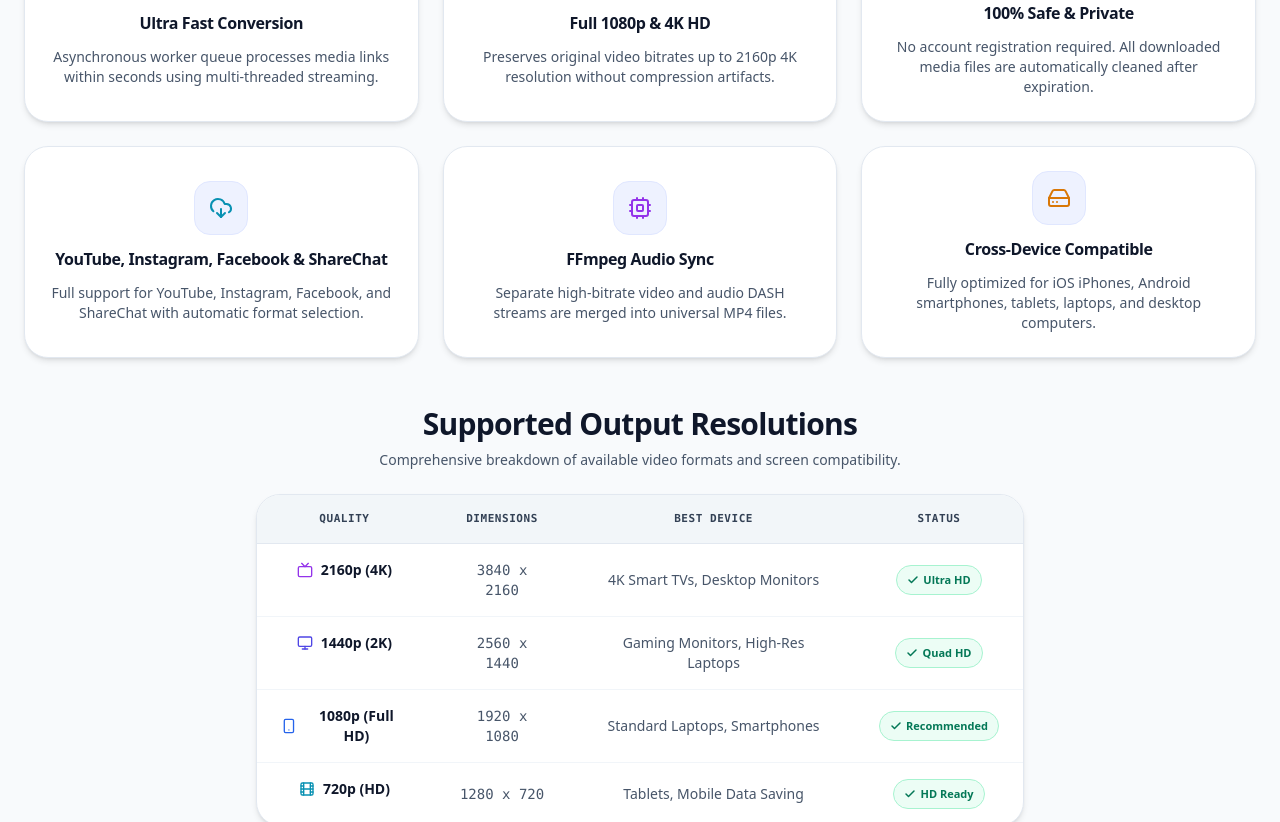
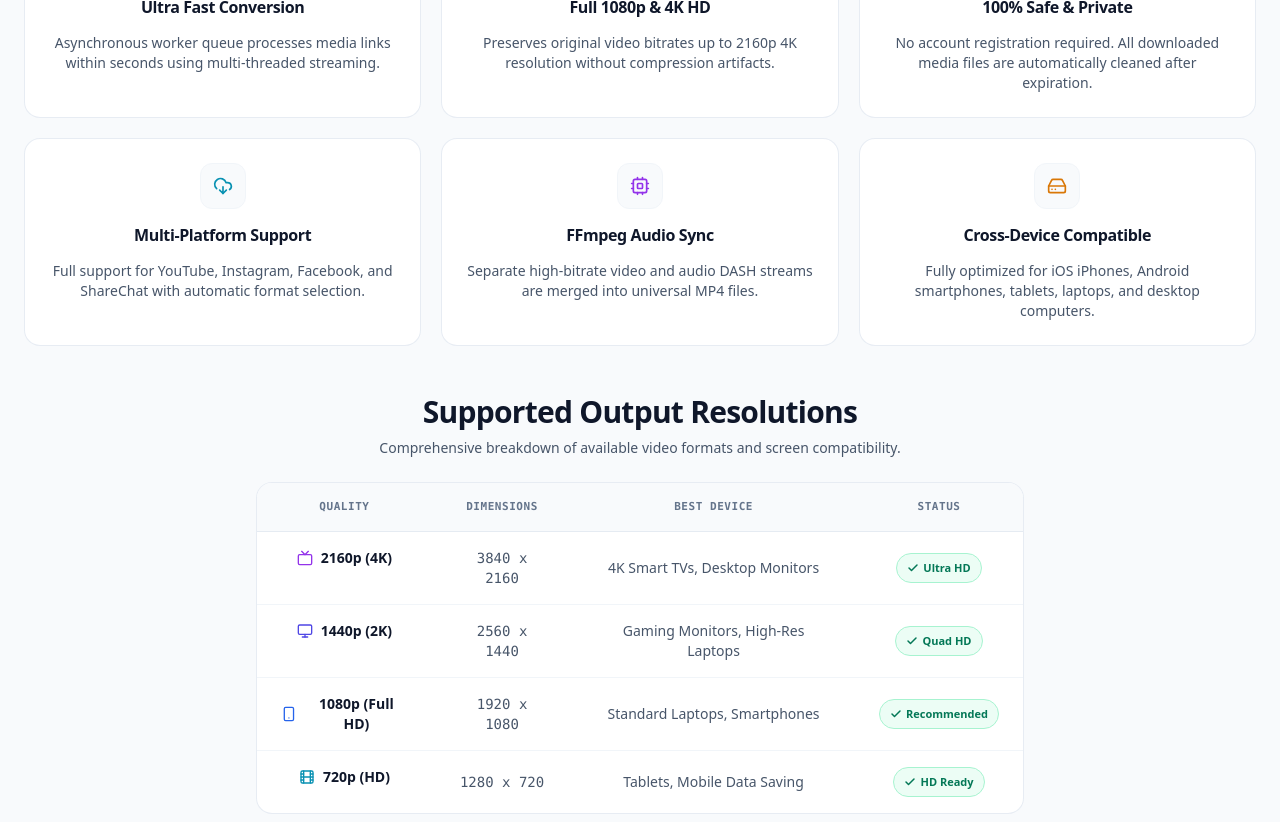
Before and after one commit to karthick0328-design/jano-hd-video-downloader, a Next.js app in the folder frontend/: page / in a window 1280 px wide. Shown: the part 1360-2182 px from the top of the page. Built offline with nearby package versions, Linux system fonts and the light colour scheme; no server answers.

Commit message:
Refine card container design, alignment, and glassmorphism styling

```diff
--- a/frontend/src/components/FaqSection.tsx
+++ b/frontend/src/components/FaqSection.tsx
@@ -54,7 +54,7 @@ export function FaqSection() {
           return (
             <div
               key={idx}
-              className="bg-white rounded-2xl overflow-hidden border border-slate-200 shadow-sm transition-all"
+              className="bg-white/90 backdrop-blur-md rounded-2xl overflow-hidden border border-slate-200/80 shadow-xs hover:border-slate-300 transition-all"
             >
               <button
                 type="button"
--- a/frontend/src/components/FeaturesSection.tsx
+++ b/frontend/src/components/FeaturesSection.tsx
@@ -3,39 +3,39 @@ import { Cpu, DownloadCloud, Film, HardDrive, ShieldCheck, Zap } from 'lucide-re
 export function FeaturesSection() {
   const features = [
     {
-      icon: <Zap className="w-6 h-6 text-indigo-600" />,
+      icon: <Zap className="w-5 h-5 text-indigo-600" />,
       title: 'Ultra Fast Conversion',
       description: 'Asynchronous worker queue processes media links within seconds using multi-threaded streaming.',
     },
     {
-      icon: <Film className="w-6 h-6 text-blue-600" />,
+      icon: <Film className="w-5 h-5 text-blue-600" />,
       title: 'Full 1080p & 4K HD',
       description: 'Preserves original video bitrates up to 2160p 4K resolution without compression artifacts.',
     },
     {
-      icon: <ShieldCheck className="w-6 h-6 text-emerald-600" />,
+      icon: <ShieldCheck className="w-5 h-5 text-emerald-600" />,
       title: '100% Safe & Private',
       description: 'No account registration required. All downloaded media files are automatically cleaned after expiration.',
     },
     {
-      icon: <DownloadCloud className="w-6 h-6 text-cyan-600" />,
-      title: 'YouTube, Instagram, Facebook & ShareChat',
+      icon: <DownloadCloud className="w-5 h-5 text-cyan-600" />,
+      title: 'Multi-Platform Support',
       description: 'Full support for YouTube, Instagram, Facebook, and ShareChat with automatic format selection.',
     },
     {
-      icon: <Cpu className="w-6 h-6 text-purple-600" />,
+      icon: <Cpu className="w-5 h-5 text-purple-600" />,
       title: 'FFmpeg Audio Sync',
       description: 'Separate high-bitrate video and audio DASH streams are merged into universal MP4 files.',
     },
     {
-      icon: <HardDrive className="w-6 h-6 text-amber-600" />,
+      icon: <HardDrive className="w-5 h-5 text-amber-600" />,
       title: 'Cross-Device Compatible',
       description: 'Fully optimized for iOS iPhones, Android smartphones, tablets, laptops, and desktop computers.',
     },
   ];
 
   return (
-    <div className="w-full my-12 space-y-8 text-center flex flex-col items-center justify-center">
+    <div id="features" className="w-full my-12 space-y-8 text-center flex flex-col items-center justify-center">
 
       {/* Section Header */}
       <div className="text-center space-y-2 max-w-2xl mx-auto flex flex-col items-center justify-center">
@@ -47,14 +47,15 @@ export function FeaturesSection() {
         </p>
       </div>
 
-      {/* Solid Pure White Feature Cards */}
-      <div className="grid grid-cols-1 sm:grid-cols-2 lg:grid-cols-3 gap-4 sm:gap-6 w-full">
+      {/* Sleek Refined Feature Cards Grid */}
+      <div className="grid grid-cols-1 sm:grid-cols-2 lg:grid-cols-3 gap-5 w-full">
         {features.map((f, idx) => (
           <div
             key={idx}
-            className="bg-white border border-slate-200 rounded-3xl p-6 space-y-3 shadow-md hover:shadow-xl hover:border-indigo-300 transition-all duration-200 group flex flex-col items-center justify-center text-center"
+            className="bg-white/90 backdrop-blur-md border border-slate-200/80 rounded-2xl p-6 shadow-xs hover:shadow-lg hover:-translate-y-1 hover:border-blue-300 transition-all duration-300 group flex flex-col items-center justify-between text-center h-full min-h-[190px]"
           >
-            <div className="p-3.5 rounded-2xl bg-indigo-50 border border-indigo-100 shadow-2xs group-hover:scale-105 transition-transform mx-auto">
+            <div className="space-y-3.5 flex flex-col items-center text-center w-full">
+              <div className="p-3 rounded-xl bg-slate-50 border border-slate-100 shadow-2xs group-hover:scale-110 group-hover:bg-blue-50 group-hover:border-blue-100 transition-all mx-auto">
                 {f.icon}
               </div>
               <h3 className="text-base font-extrabold text-slate-900 tracking-tight text-center">
@@ -64,6 +65,7 @@ export function FeaturesSection() {
                 {f.description}
               </p>
             </div>
+          </div>
         ))}
       </div>
 
--- a/frontend/src/components/ResolutionTable.tsx
+++ b/frontend/src/components/ResolutionTable.tsx
@@ -44,10 +44,10 @@ export function ResolutionTable() {
         </p>
       </div>
 
-      <div className="bg-white rounded-3xl overflow-hidden border border-slate-200 shadow-md overflow-x-auto w-full">
+      <div className="bg-white/90 backdrop-blur-md rounded-2xl overflow-hidden border border-slate-200/80 shadow-xs overflow-x-auto w-full">
         <table className="w-full text-center border-collapse text-xs sm:text-sm">
           <thead>
-            <tr className="bg-slate-100/90 border-b border-slate-200 text-slate-700 font-extrabold font-mono uppercase tracking-wider text-[11px]">
+            <tr className="bg-slate-50 border-b border-slate-200/80 text-slate-500 font-extrabold font-mono uppercase tracking-wider text-[11px]">
               <th className="py-3.5 px-4 sm:px-6 text-center">Quality</th>
               <th className="py-3.5 px-4 sm:px-6 text-center">Dimensions</th>
               <th className="py-3.5 px-4 sm:px-6 text-center">Best Device</th>
@@ -56,7 +56,7 @@ export function ResolutionTable() {
           </thead>
           <tbody className="divide-y divide-slate-100 font-medium text-slate-700">
             {resolutions.map((r, i) => (
-              <tr key={i} className="hover:bg-slate-50/80 transition-colors">
+              <tr key={i} className="hover:bg-blue-50/40 transition-colors">
                 <td className="py-4 px-4 sm:px-6 font-extrabold text-slate-900 flex items-center justify-center gap-2">
                   {r.icon}
                   <span>{r.quality}</span>
```
Lines whose indentation alone changed are shown as unchanged.
